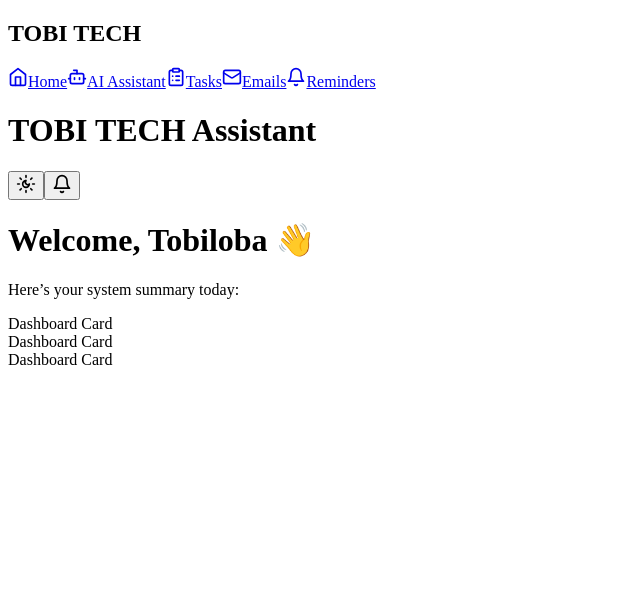
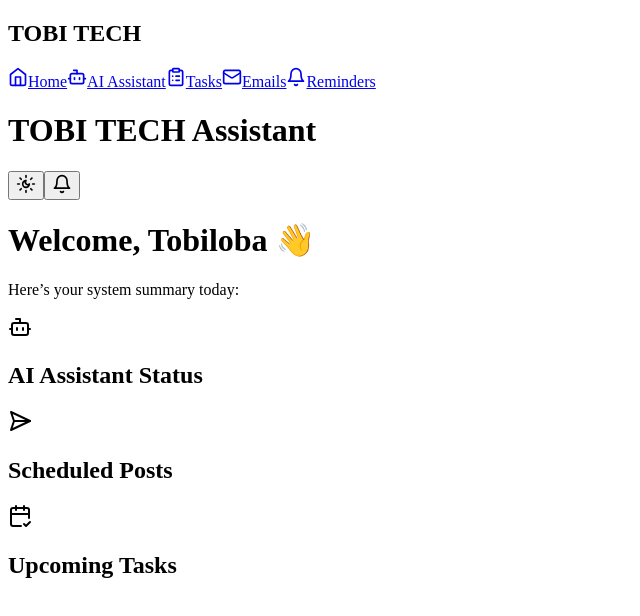
Before and after one commit to Tobitech001/tobitech-assistant_, a Next.js app: page / in a window 1280 px wide. Shown: the top 616 px of the page, without its empty margins (0-640 px from the left). Built offline with nearby package versions, Linux system fonts and the light colour scheme.

Commit message:
Update DashboardCard.tsx

```diff
--- a/components/DashboardCard.tsx
+++ b/components/DashboardCard.tsx
@@ -1,4 +1,19 @@
-// components/DashboardCard.tsx
-export default function DashboardCard() {
-  return <div>Dashboard Card</div>;
+import { ReactNode } from "react";
+
+interface DashboardCardProps {
+  title: string;
+  icon: ReactNode;
+  children: ReactNode;
 }
+
+export default function DashboardCard({ title, icon, children }: DashboardCardProps) {
+  return (
+    <div className="bg-[#1f1f1f] rounded-2xl p-4 shadow-md w-full">
+      <div className="flex items-center mb-2 space-x-2">
+        <div className="text-white">{icon}</div>
+        <h2 className="text-white text-lg font-semibold">{title}</h2>
+      </div>
+      <div className="text-gray-300 text-sm">{children}</div>
+    </div>
+  );
+}
```
